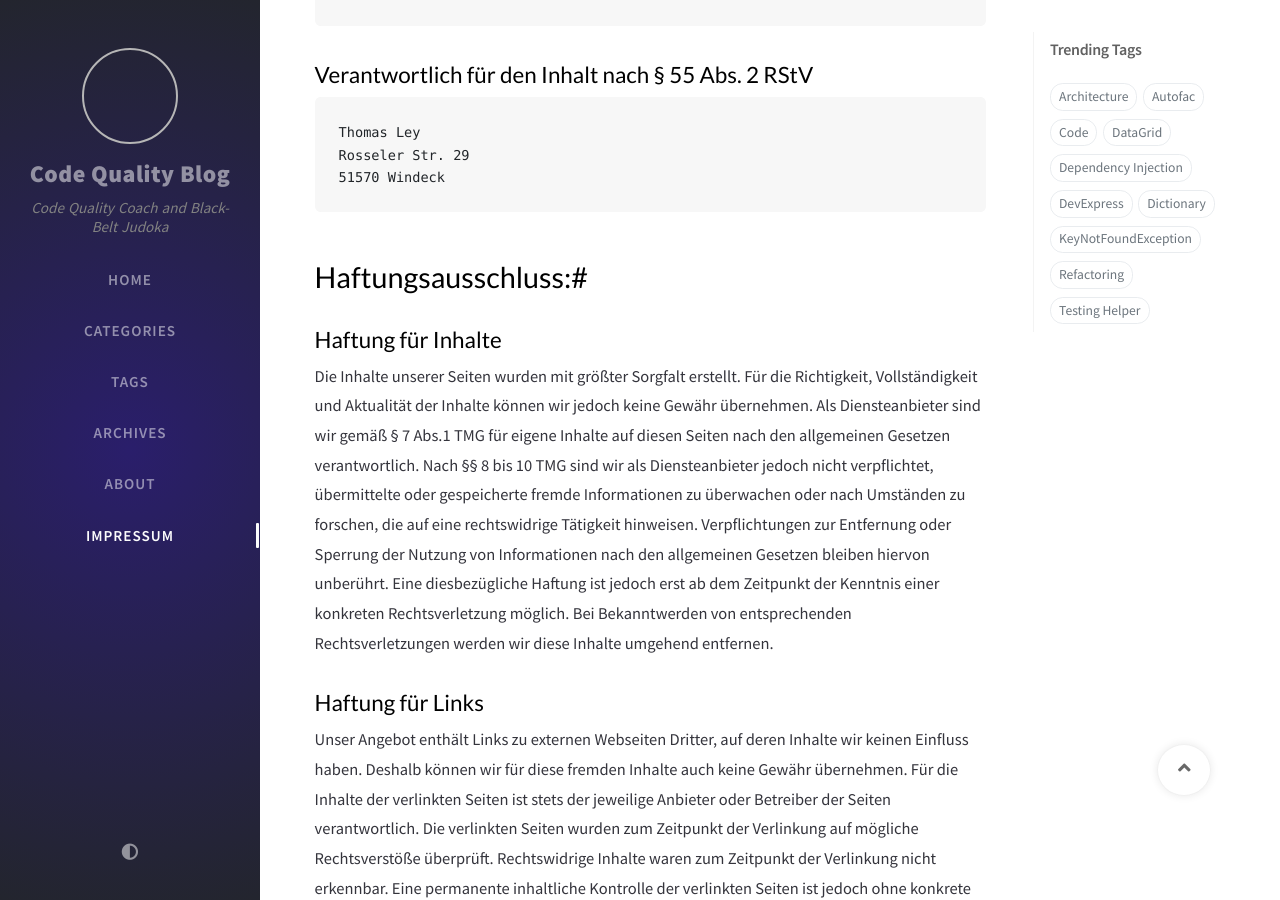
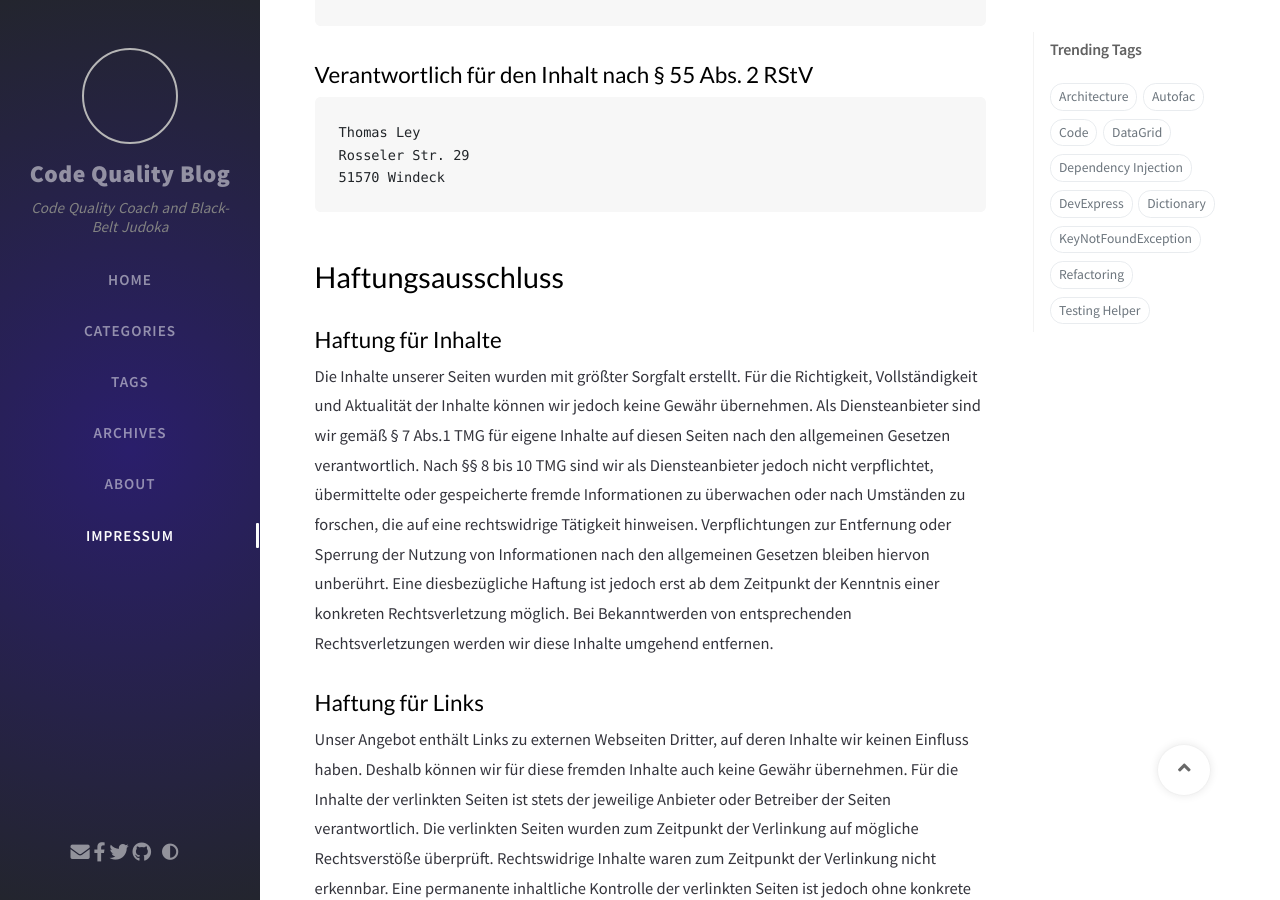
Before and after one commit to CodeQualityCoach/codequalitycoach.github.io, a Jekyll site: the page built from _tabs/impressum.md, in a window 1280 px wide and 900 px high, scrolled down 347 px. Built offline with Jekyll 4.4.1, drawn with Linux system fonts in a browser that asks for light colours; nearby versions of some CDN libraries; comment, search, counter and statistics services are not loaded.

Commit message:
social media buttons added. config.yml cleanup. fix order of tabs/pages.

```diff
--- a/_config.yml
+++ b/_config.yml
@@ -9,6 +9,7 @@ plugins:
   - jekyll-readme-index
   - jekyll-titles-from-headings
   - jekyll-relative-links
+#  - jekyll-font-awesome-sass
 
 title: Code Quality Blog
 tagline: Code Quality Coach and Black-Belt Judoka
@@ -17,19 +18,11 @@ description: Blog of a passionated judoka and software developer.
 lang: de-DE
 timezone: Europe/Berlin
 
-github:
-  username: ThomasLey
-twitter:
-  username: CleanCodeCoach
 social:
   # Change to your full name.
   # It will be displayed as the default author of the posts and the copyright owner in the Footer
   name: Thomas Ley
   email: blog@codequalitycoach.de
-  links:
-    - https://twitter.com/CleanCodeCoach
-    - https://github.com/ThomasLey
-    - https://www.linkedin.com/in/thomas-ley/
 
 paginate: 10
 
--- a/_includes/sidebar.html
+++ b/_includes/sidebar.html
@@ -37,7 +37,8 @@
       </a>
     </li>
     <!-- the real tabs -->
-    {% for tab in site.tabs %}
+    {% assign tabsInOrder = site.tabs | sort:"order" %}
+    {% for tab in tabsInOrder %}
     <li class="nav-item{% if tab.url == page.url %}{{ " active" }}{% endif %}">
       <a href="{{ tab.url | relative_url }}" class="nav-link">
         <i class="fa-fw {{ tab.icon }} ml-xl-3 mr-xl-3 unloaded"></i>
@@ -48,33 +49,9 @@
 
   </ul> <!-- ul.nav.flex-column -->
 
-  <div class="sidebar-bottom mt-auto d-flex flex-wrap justify-content-center">
+ <div class="sidebar-bottom mt-auto d-flex flex-wrap justify-content-center">
 
-    {% for entry in site.data.contact %}
-      {% capture url %}
-        {%- if entry.type == 'github' -%}
-          https://github.com/{{ site.github.username }}
-        {%- elsif entry.type == 'twitter' -%}
-          https://twitter.com/{{ site.twitter.username }}
-        {%- elsif entry.type == 'email' -%}
-          {% assign email = site.social.email | split: '@' %}
-          javascript:location.href = 'mailto:' + ['{{ email[0] }}','{{ email[1] }}'].join('@')
-        {%- elsif entry.type == 'rss' -%}
-          {{ "/feed.xml" | relative_url }}
-        {%- else -%}
-          {{ entry.url }}
-        {%- endif -%}
-      {% endcapture %}
-
-      {% if url %}
-      <a href="{{ url }}" aria-label="{{ entry.type }}"
-        {% unless site.theme_mode %}class="order-{{ forloop.index | plus: 2 }}"{% endunless %}
-        {% unless entry.noblank %}target="_blank" rel="noopener"{% endunless %}>
-        <i class="{{ entry.icon }}"></i>
-      </a>
-      {% endif %}
-
-    {% endfor %}
+    {% include social-buttons.html %}
 
     {% unless site.theme_mode %}
       {% if site.data.contact.size > 0 %}
--- /dev/null
+++ b/_includes/social-buttons.html
@@ -0,0 +1,11 @@
+<div id="social-media">
+    {% assign sm = site.data.social-media %}
+    {% for entry in sm %}
+        {% assign key = entry | first %}
+        <a href="{{ sm[key].href }}{{ sm[key].id }}" aria-label="{{ sm[key].title }}"
+            {% unless site.theme_mode %}class="order-{{ forloop.index | plus: 2 }}"{% endunless %}
+            {% unless entry.noblank %}target="_blank" rel="noopener"{% endunless %}>
+            <i class="{{ sm[key].fa-icon }}"></i>
+        </a>
+    {% endfor %}
+</div>
--- a/_tabs/impressum.md
+++ b/_tabs/impressum.md
@@ -18,7 +18,7 @@ order: 100
     Rosseler Str. 29
     51570 Windeck
 
-# Haftungsausschluss:#
+# Haftungsausschluss
 
 ## Haftung für Inhalte
 
```
Also changed, not shown: _data/social-media.yml (added, +23 -0 lines).
